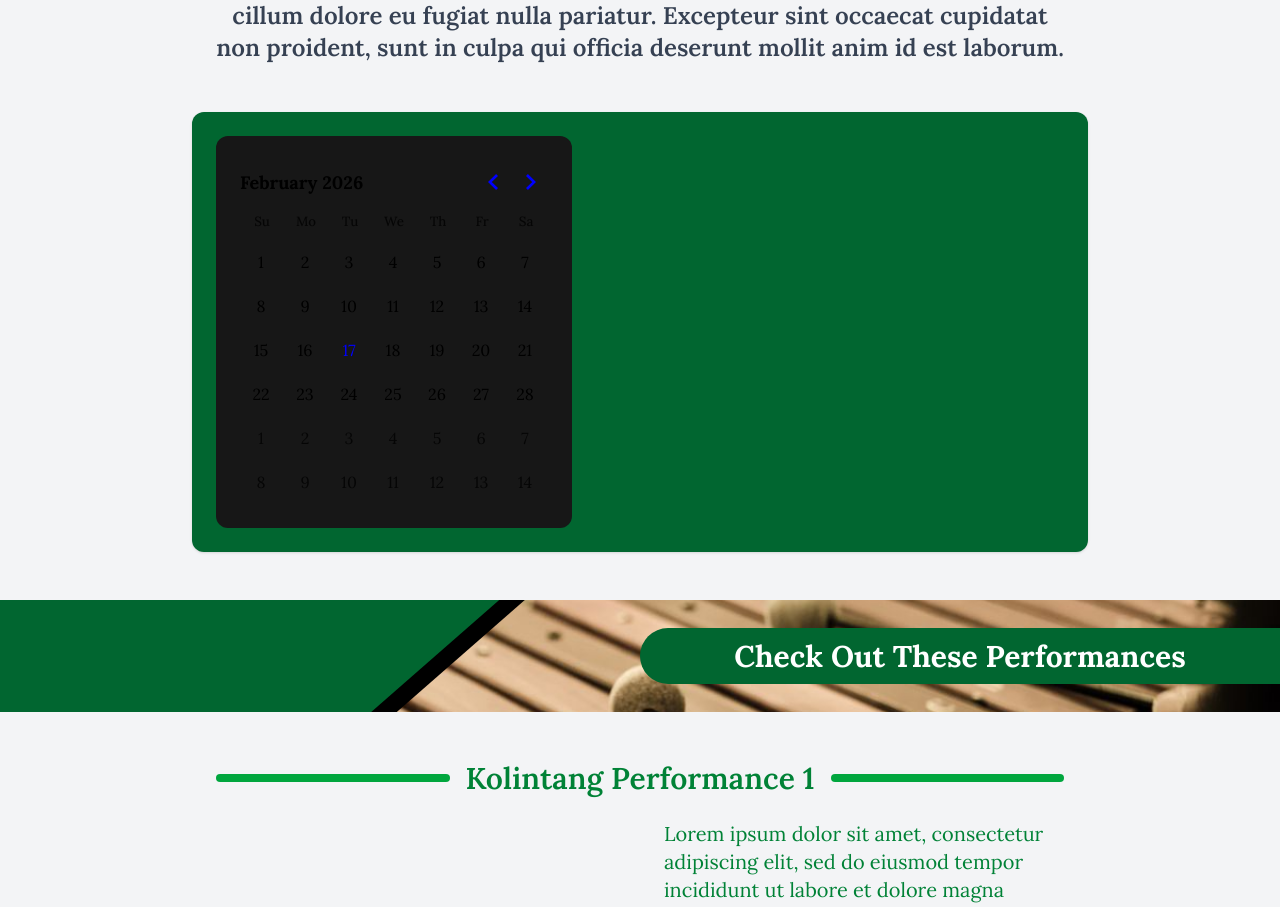
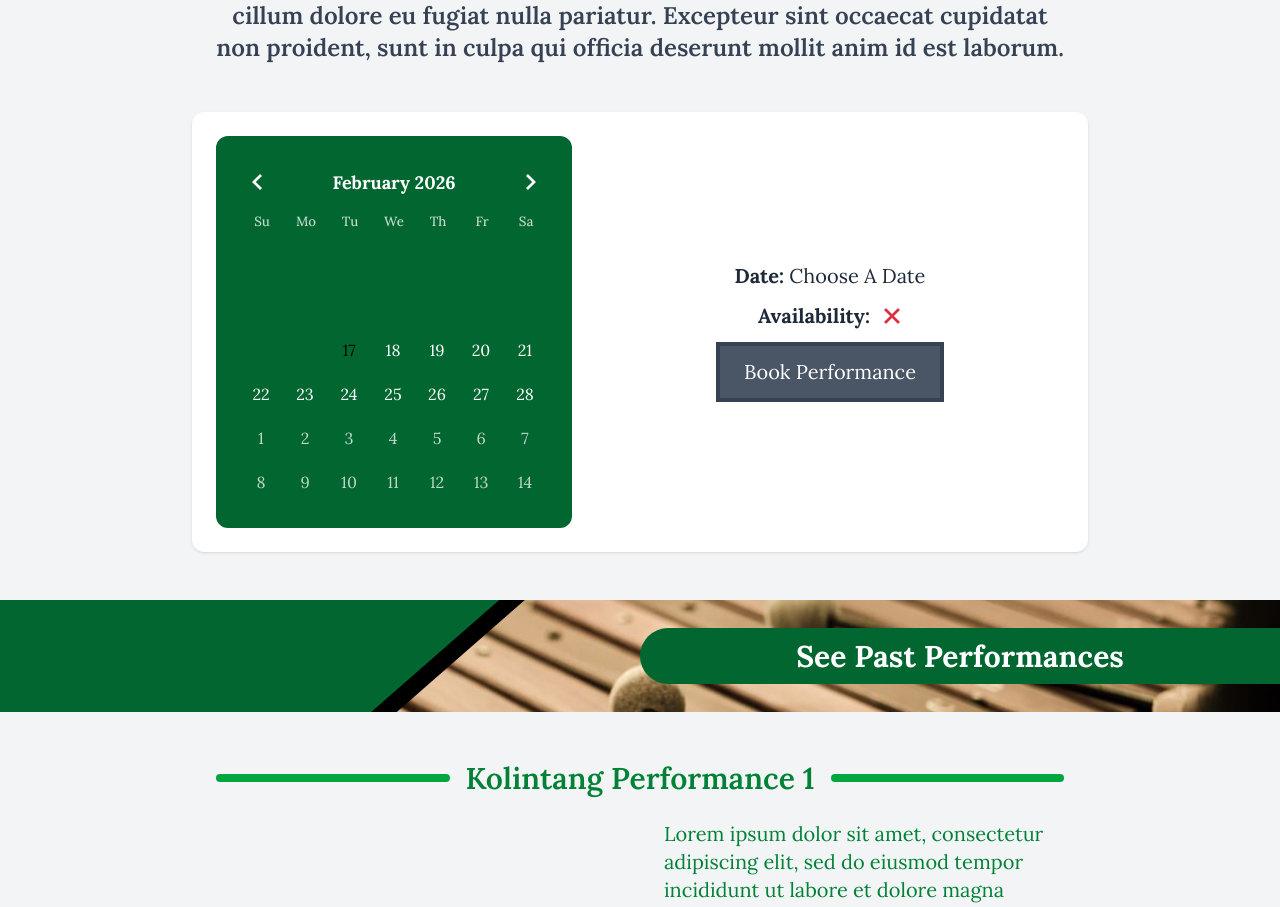
Before and after one commit to AlexHuynh35/KolintangWebsite, a Next.js app: page /book in a window 1280 px wide. Shown: the part 790-1697 px from the top of the page. Built offline with nearby package versions, Linux system fonts and the light colour scheme; grey boxes are pictures that could not be loaded.

Commit message:
feat: book page

```diff
--- a/src/app/book/page.tsx
+++ b/src/app/book/page.tsx
@@ -10,7 +10,7 @@ export default function BookPage() {
 
       <Calendar />
 
-      <SectionTitle title="Check Out These Performances" onLeft={false} />
+      <SectionTitle title="See Past Performances" onLeft={false} />
 
       <EventCard
         title="Kolintang Performance 1"
--- a/src/components/calendar.tsx
+++ b/src/components/calendar.tsx
@@ -1,67 +1,100 @@
 "use client";
 
-import { DayPicker } from "react-day-picker";
-import { addMonths, subMonths } from "date-fns";
+import { DayPicker, getDefaultClassNames } from "react-day-picker";
+import { addMonths } from "date-fns";
+import { useState } from "react";
+import { formatDate } from "@/utils/formatDate";
+import Image from "next/image";
 import "react-day-picker/dist/style.css";
 
 export default function Calendar() {
+  const [selected, setSelected] = useState<Date | undefined>();
+  const [available, setAvailable] = useState<boolean>(false);
+  const defaultClassNames = getDefaultClassNames();
+  const onSelect = (day: Date | undefined) => {
+    setSelected(day)
+    day ? setAvailable(true) : setAvailable(false);
+  }
+
   return (
-    <div className="max-w-4xl mx-auto my-6 p-6 flex flex-col md:flex-row rounded-xl shadow-sm bg-green-800">
-      <div className="bg-neutral-900 p-6 rounded-xl">
+    <div className="max-w-4xl mx-auto my-6 p-6 gap-6 flex flex-col-reverse md:flex-row justify-center items-center rounded-xl shadow-sm bg-white">
+      <div className="w-fit bg-green-800 p-6 rounded-xl">
         <DayPicker
           fixedWeeks
           showOutsideDays
           mode="single"
+          navLayout="around"
+          selected={selected}
+          onSelect={onSelect}
           hidden={{
-            before: subMonths(new Date(), 1),
+            before: new Date(),
             after: addMonths(new Date(), 12),
           }}
+          disabled={{ before: new Date() }}
           classNames={{
-            /*
-            button_next: "",
-            button_previous: "",
-            caption_after_enter: "",
-            caption_after_exit: "",
-            caption_before_enter: "",
-            caption_before_exit: "",
-            caption_label: "",
-            chevron: "",
-            day: "",
-            day_button: "",
-            disabled: "",
-            dropdown: "",
-            dropdown_root: "",
-            dropdowns: "",
-            focused: "",
-            footer: "",
-            hidden: "",
-            month: "",
-            month_caption: "",
-            month_grid: "",
-            months: "",
-            months_dropdown: "",
-            nav: "",
-            outside: "",
-            range_end: "",
-            range_middle: "",
-            range_start: "",
-            root: "",
-            selected: "",
-            today: "",
-            week: "",
-            week_number: "",
-            week_number_header: "",
-            weekday: "",
-            weekdays: "",
-            weeks: "",
-            weeks_after_enter: "",
-            weeks_after_exit: "",
-            weeks_before_enter: "",
-            weeks_before_exit: "",
-            years_dropdown: "",
-            */
+            //button_next: "",
+            //button_previous: "",
+            //caption_after_enter: "",
+            //caption_after_exit: "",
+            //caption_before_enter: "",
+            //caption_before_exit: "",
+            //caption_label: "",
+            chevron: `fill-white hover:fill-gray-200`,
+            day: `${defaultClassNames.day} rounded-xl hover:text-green-700 hover:bg-gray-100`,
+            //day_button: "",
+            //disabled: "",
+            //dropdown: "",
+            //dropdown_root: "",
+            //dropdowns: "",
+            //focused: "",
+            //footer: "",
+            //hidden: "",
+            month: `text-white`,
+            //month_caption: "",
+            //month_grid: "",
+            //months: "",
+            //months_dropdown: "",
+            //nav: "",
+            //outside: "",
+            //range_end: "",
+            //range_middle: "",
+            //range_start: "",
+            //root: "",
+            selected: "text-green-700 bg-gray-200 hover:bg-gray-300",
+            today: `text-black`,
+            //week: "",
+            //week_number: "",
+            //week_number_header: "",
+            //weekday: "",
+            //weekdays: "",
+            //weeks: "",
+            //weeks_after_enter: "",
+            //weeks_after_exit: "",
+            //weeks_before_enter: "",
+            //weeks_before_exit: "",
+            //years_dropdown: "",
           }}
         />
+      </div>
+      <div className="flex flex-[1] flex-col justify-center items-center">
+        <h1 className="text-xl text-gray-800 mb-3"><strong>Date: </strong> {selected ? formatDate(selected) : "Choose A Date"}</h1>
+        <h1 className="flex flex-row justify-center items-center gap-3 text-xl text-gray-800 mb-3">
+          <strong>Availability: </strong>
+          <Image
+            src={available ? "/media/icons/check.svg" : "/media/icons/cross.svg"}
+            alt={available ? "Date Available" : "Date Not Available"}
+            width={20}
+            height={20}
+            className="object-cover rounded-full"
+          />
+        </h1>
+        <button
+          disabled={!available}
+          onClick={() => console.log("Hello")}
+          className={`text-xl text-white px-6 py-3 border border-4 ${!available ? "bg-gray-600 border-gray-700" : "bg-green-800 hover:bg-green-700 border-green-900"}`}
+        >
+          Book Performance
+        </button>
       </div>
     </div>
   );
--- /dev/null
+++ b/src/utils/formatDate.ts
@@ -0,0 +1,21 @@
+export function formatDateString(dateString: string): string {
+  if (dateString == "TBD") {
+    return "TBD";
+  }
+
+  const date = new Date(dateString + "T00:00:00");
+
+  return date.toLocaleDateString("en-US", {
+    year: "numeric",
+    month: "long",
+    day: "numeric",
+  });
+}
+
+export function formatDate(date: Date): string {
+  return date.toLocaleDateString("en-US", {
+    year: "numeric",
+    month: "long",
+    day: "numeric",
+  });
+}
```
Also changed, not shown: public/media/icons/check.svg (added), public/media/icons/cross.svg (added).
